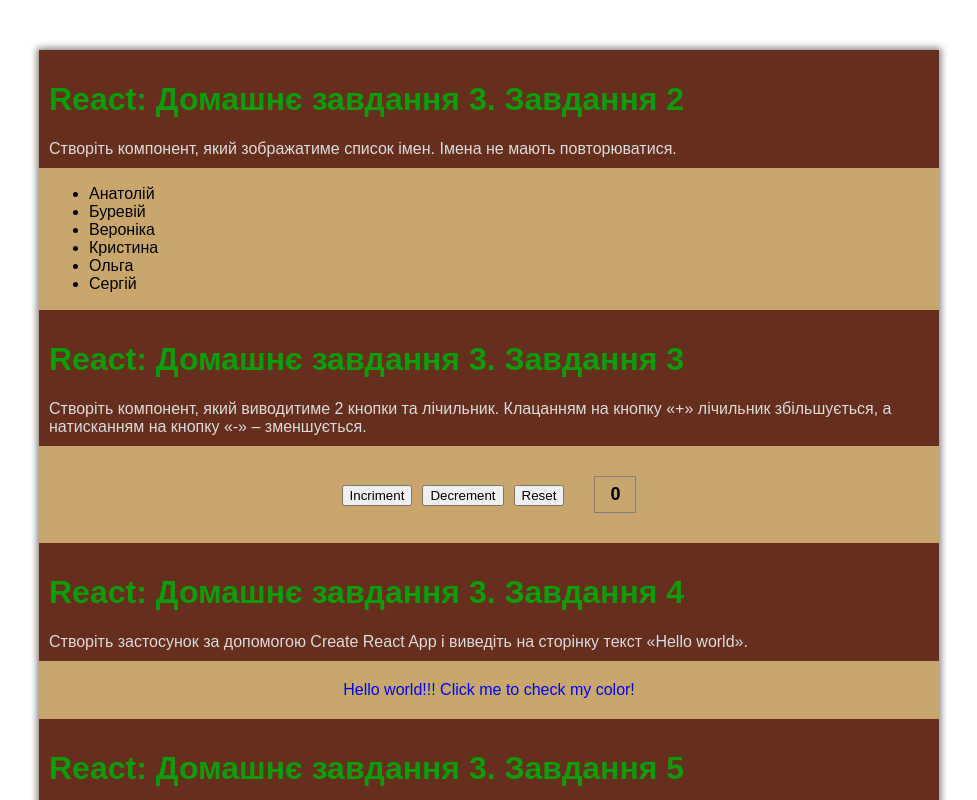
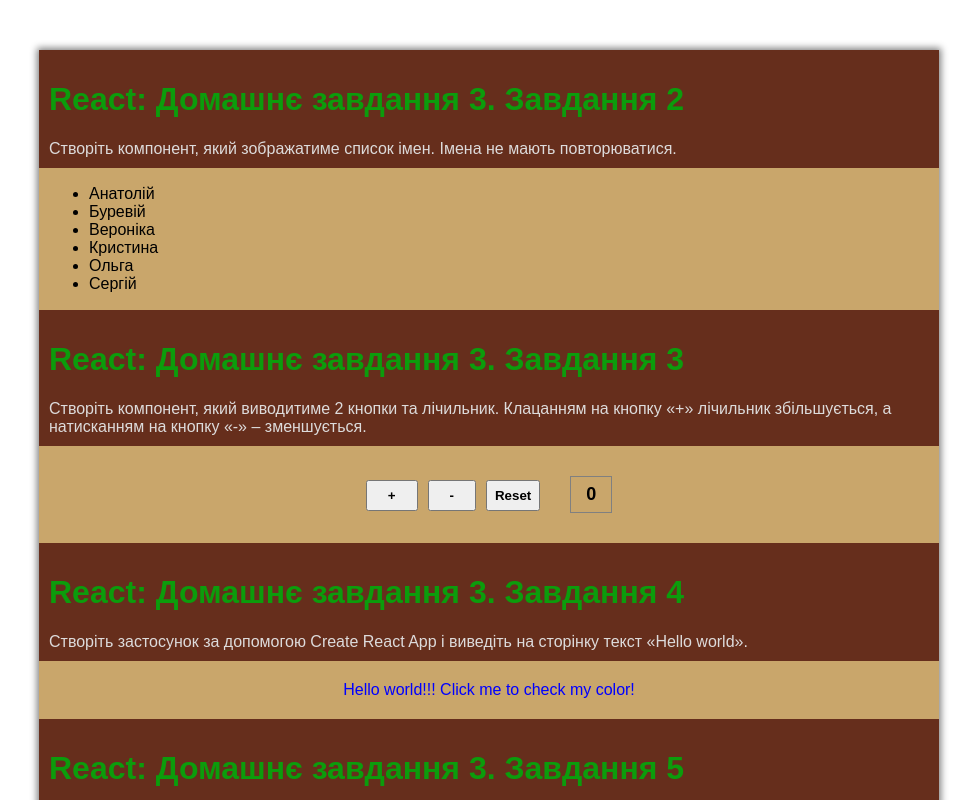
Before and after one commit to SerhiiHats/hw-3-at-react, a React (Create React App) app: page / in a window 1280 px wide. Shown: the top 800 px of the page, without its empty margins (151-1128 px from the left). Built offline with nearby package versions, Linux system fonts and the light colour scheme.

Commit message:
fix name button at counter

```diff
--- a/src/components/App/App.js
+++ b/src/components/App/App.js
@@ -66,6 +66,7 @@ class App extends Component {
           </div>
           <ListRender items={this.state.arrayOfRainbow2}/>
         </div>
+        <Header aboutTask={this.state.aboutTask5} descriptionTask={this.state.descriptionTask5}/>
       </div>
     );
   }
--- a/src/components/Counter/Counter.css
+++ b/src/components/Counter/Counter.css
@@ -17,6 +17,16 @@
 .Counter button{
     margin-right: 10px;
     user-select: none;
+    padding: 6px 7px;
+    font-weight: bold;
+}
+
+.Counter button:nth-child(1){
+   padding: 6px 20px;
+}
+
+.Counter button:nth-child(2){
+    padding: 6px 20px;
 }
 
 .Counter button:first-child:active{
--- a/src/components/Counter/Counter.js
+++ b/src/components/Counter/Counter.js
@@ -42,8 +42,8 @@ class Counter extends Component {
   render() {
     return (
       <div className="Counter">
-        <button onClick={() => this.handlerCounter()}>Incriment</button>
-        <button onClick={() => this.handlerCounter(-1)}>Decrement</button>
+        <button onClick={() => this.handlerCounter()}>+</button>
+        <button onClick={() => this.handlerCounter(-1)}>-</button>
         <button onClick={() => this.handlerCounter(this.state.count * -1)}>Reset</button>
         <span style={{color: this.state.arrayOfColor[this.state.index]}}>{this.state.count}</span>
       </div>
```
